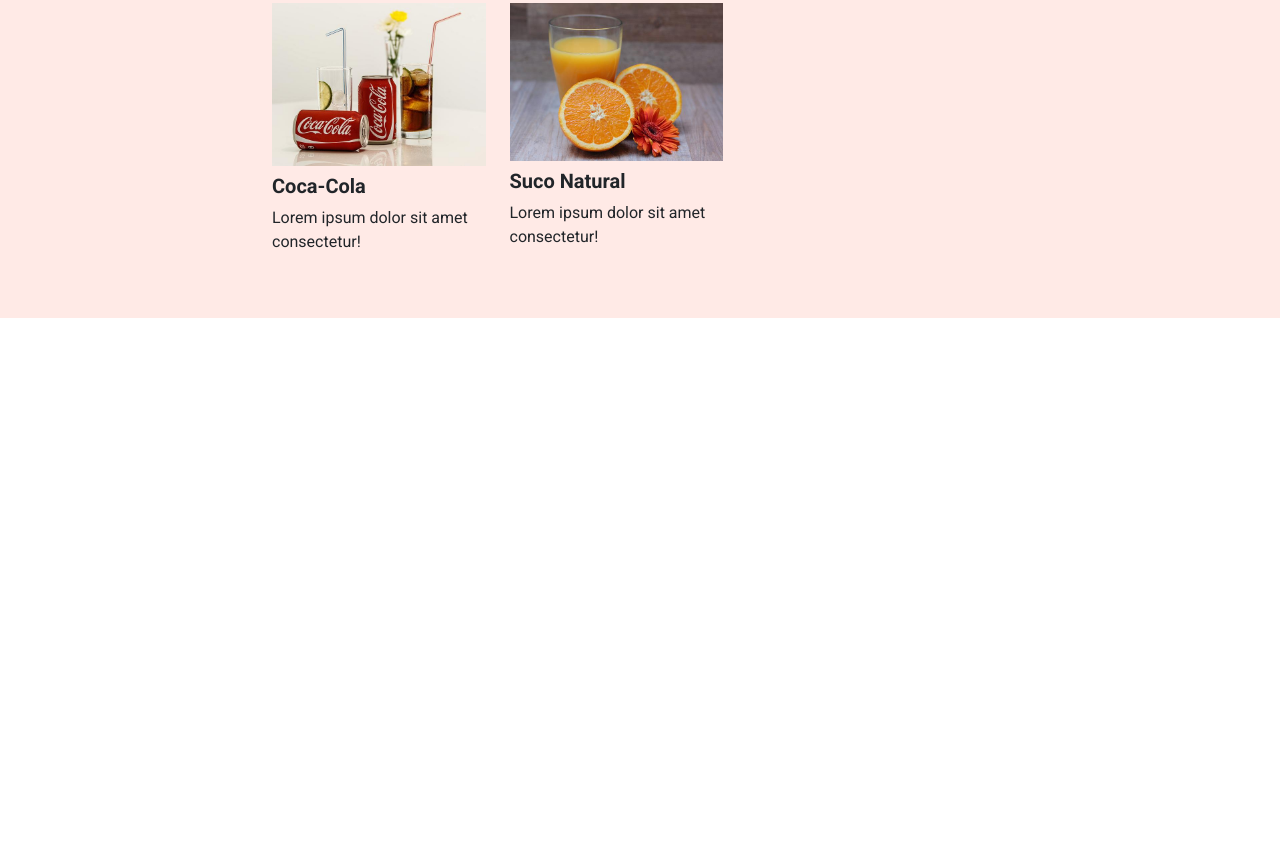
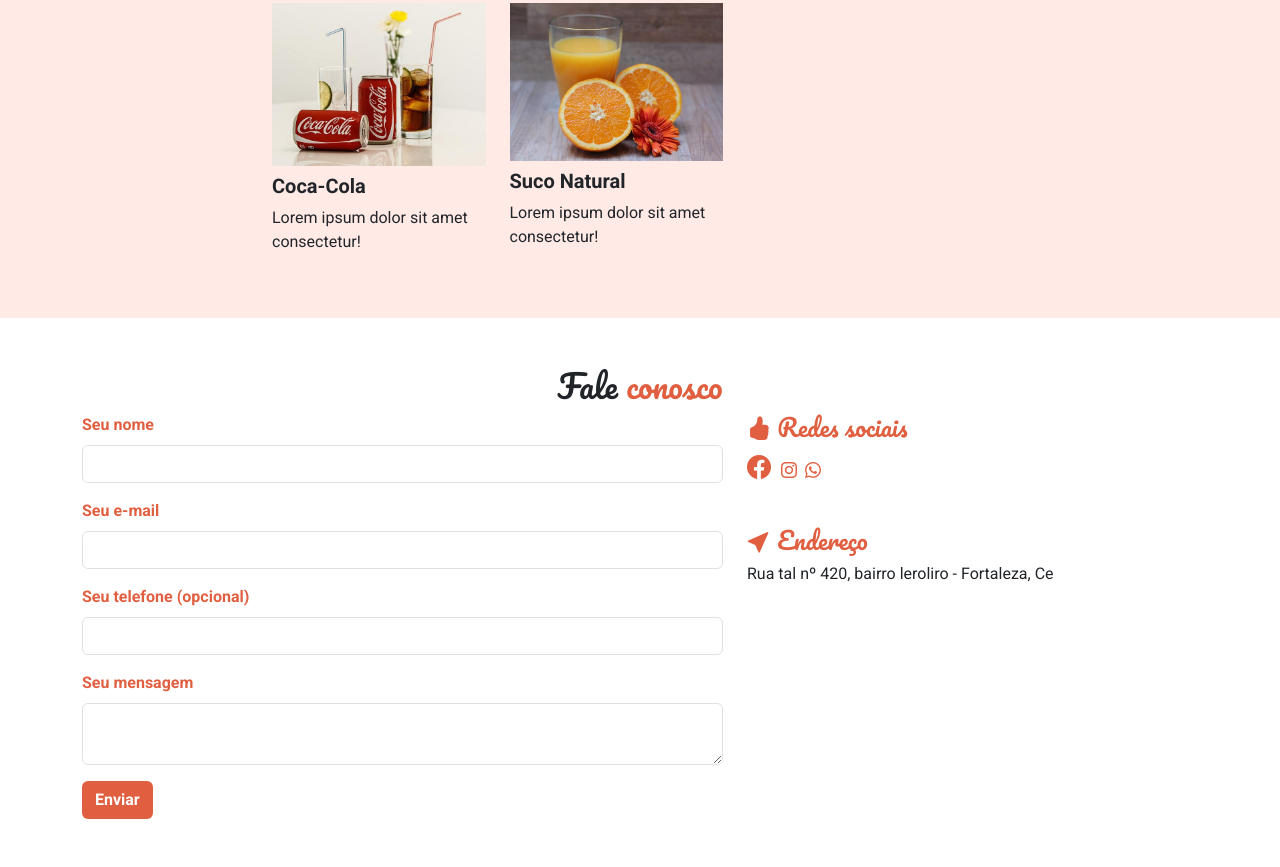
Before and after one commit to Yaguera/Ebac-FullStack-Python, a plain HTML site: page index.html in a window 1280 px wide. Shown: the part 1898-2765 px from the top of the page. Before the commit the page ends 2216 px from the top, so only its background shows below. Drawn offline with nearby package versions, Linux system fonts and the light colour scheme.

Commit message:
Adicionado a section fale conosco

```diff
--- a/index.html
+++ b/index.html
@@ -43,7 +43,7 @@
                         </a>
                     </li>
                     <li class="nav-item fw-bold">
-                        <a class="nav-link" href="">
+                        <a class="nav-link" href="#fale-conosco">
                             <i class="bi bi-chat-left-text me-1"></i>
                             Fale Conosco
                         </a>
@@ -331,6 +331,67 @@
                 </div>
             </div>
         </section>
+        <section id="fale-conosco"  class="pb-5 pt-5">
+            <div class="container">
+                <div class="row">
+                    <h2 class="section-title text-center">Fale <span class="text-colored">conosco</span></h2>
+                </div>
+                <div class="row">
+                    <div class="col-md-7">
+                        <form>
+                            <div class="mb-3">
+                                <label for="nome" class="form-label fw-bold text-colored">Seu nome</label>
+                                <input type="text" id="nome" class="form-control" required>
+                            </div>
+                            <div class="mb-3">
+                                <label for="email" class="form-label fw-bold text-colored">Seu e-mail</label>
+                                <input type="email" id="email" class="form-control" required>
+                            </div>
+                            <div class="mb-3">
+                                <label for="telefone" class="form-label fw-bold text-colored">Seu telefone (opcional)</label>
+                                <input type="tel" id="telefone" class="form-control" required>
+                            </div>
+                            <div class="mb-3">
+                                <label for="mensagem" class="form-label fw-bold text-colored">Seu mensagem</label>
+                                <textarea id="mensagem" class="form-control"></textarea>
+                            </div>
+                            <button type="buton" class="btn fw-bold">Enviar</button>
+                        </form>
+                    </div>
+                    <div class="col-md-5">
+                        <div class="row">
+                            <h3 class="section-title fs-4 text-colored" >
+                                <i class="bi bi-hand-thumbs-up-fill"></i>
+                                Redes sociais</h3>
+                            <ul class="social-links">
+                                <li class="fs-4">
+                                    <a href="#">
+                                        <i class="text-colored bi bi-facebook"></i>
+                                    </a>
+                                </li>
+                                <li class="ms-1 me-1">
+                                    <a href="#">
+                                        <i class="text-colored bi bi-instagram"></i>
+                                    </a>
+                                </li>
+                                <li>
+                                    <a href="#">
+                                        <i class="text-colored bi bi-whatsapp"></i>
+                                    </a>
+                                </li>
+                            </ul>
+                        </div>
+                        <div class="row mt-4">
+                            <h3 class="section-title fs-4 text-colored">
+                                <i class="bi bi-cursor-fill"></i>
+                                Endereço
+                            </h3>
+                            <p>Rua tal nº 420, bairro leroliro - Fortaleza, Ce </p>
+                        </div>
+                    </div>
+                </div>
+            </div>
+        </section>
     </div>
     <script src="https://cdn.jsdelivr.net/npm/bootstrap@5.3.2/dist/js/bootstrap.bundle.min.js"
         integrity="sha384-C6RzsynM9kWDrMNeT87bh95OGNyZPhcTNXj1NW7RuBCsyN/o0jlpcV8Qyq46cDfL"
--- a/main.css
+++ b/main.css
@@ -49,10 +49,25 @@
     color: #e15f41;
 }
 
-.nav-cardapio .nav-link.active{
+/* cardapio */
+
+.nav-cardapio .nav-link.active,
+#fale-conosco button{
     background-color: #e15f41;
+    color: #fff;
 }
 
 .nav-cardapio .nav-link:hover {
     color: #e15f41;
 }
+
+/* fale conosco */
+
+.social-links li{
+    list-style: none;
+    display: inline;
+}
+
+.social-links a {
+    text-decoration: none;
+}
```
